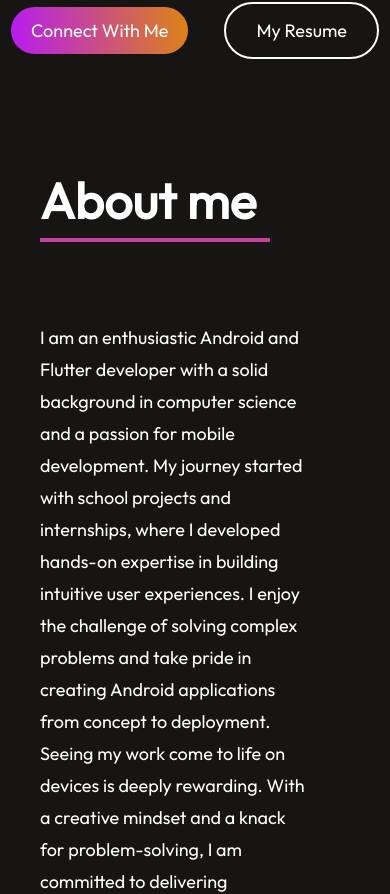
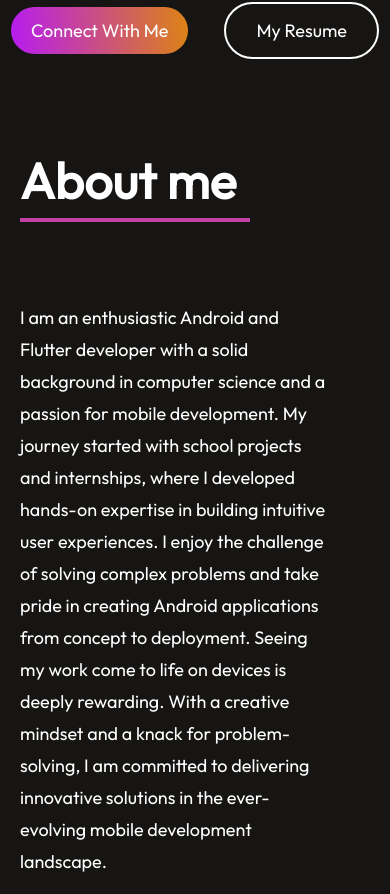
Before and after one commit to arij45/PortfolioWebSite, a React (Vite) app: page / in a window 390 px wide. Shown: the part 1374-2268 px from the top of the page. Built offline with nearby package versions, Linux system fonts and the light colour scheme.

Commit message:
PortfolioWebApplication

```diff
--- a/src/Components/About/About.css
+++ b/src/Components/About/About.css
@@ -121,7 +121,7 @@
 @media(max-width: 768px){
     .about{
         gap: 80px;
-        margin: 50px 40px;
+        margin: 30px 20px;
         align-items: start;
     }
 
```
